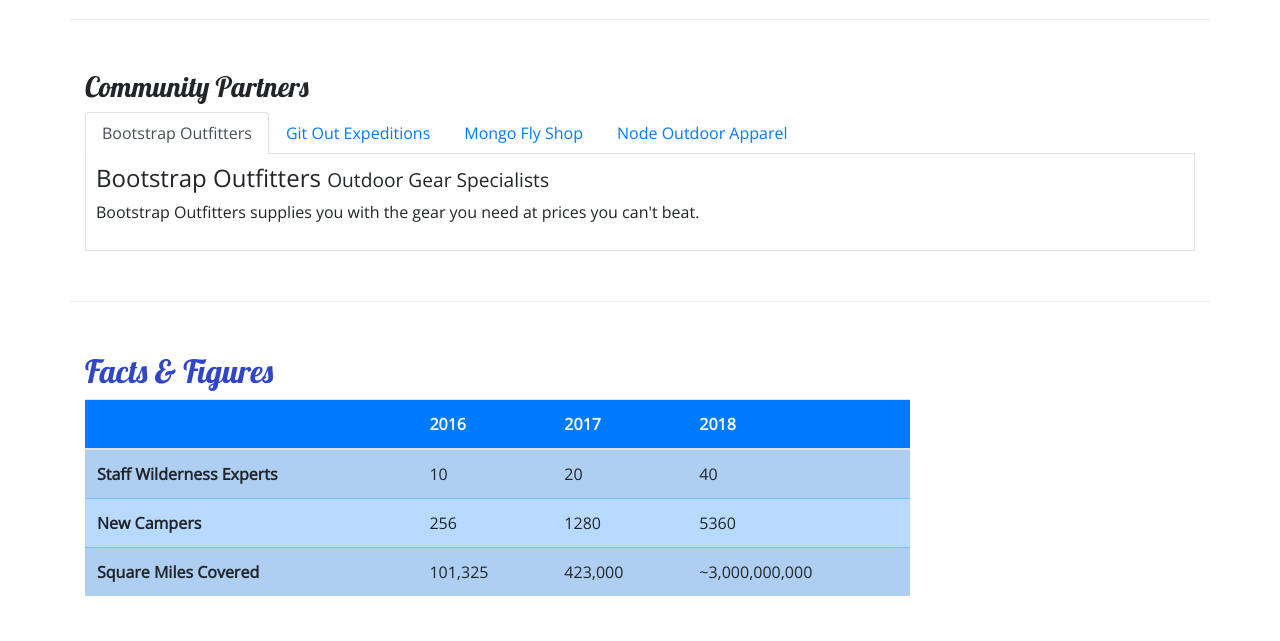
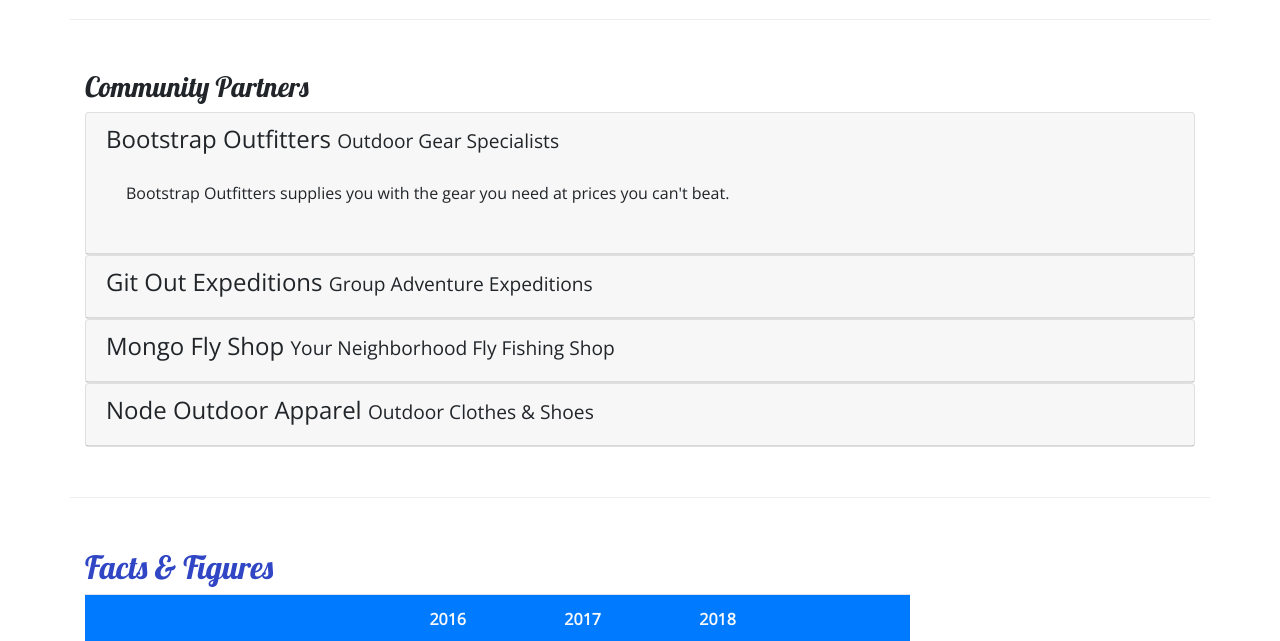
Before and after one commit to RyanBirtch/BootCampStrap, a website: page aboutus.html in a window 1280 px wide. Shown: the part 790-1431 px from the top of the page. Drawn offline with nearby package versions, Linux system fonts and the light colour scheme.

Commit message:
accordion

```diff
--- a/aboutus.html
+++ b/aboutus.html
@@ -98,34 +98,74 @@
         <div class="row row-content">
             <div class="col">
                 <h3>Community Partners</h3>
-                <ul class="nav nav-tabs">
-                    <li class="nav-item"><a href="#bootstrap" role="tab" data-toggle="tab" class="nav-link active">Bootstrap Outfitters</a></li>
-                    <li class="nav-item"><a href="#git" role="tab" data-toggle="tab" class="nav-link">Git Out Expeditions</a></li>
-                    <li class="nav-item"><a href="#mongo" role="tab" data-toggle="tab" class="nav-link">Mongo Fly Shop</a></li>
-                    <li class="nav-item"><a href="#node" role="tab" data-toggle="tab" class="nav-link">Node Outdoor Apparel</a></li>
-                </ul>
-                <div class="tab-content">
-                    <div role="tabpanel" class="tab-pane fade show active" id="bootstrap">
-                        <h4>Bootstrap Outfitters <small>Outdoor Gear Specialists</small></h4>
-                        <p class="d-none d-sm-block">Bootstrap Outfitters supplies you with the gear you need at prices you can't beat.</p>
+
+                <div id="accordion">
+                    <div class="card">
+                        <div role="tab" class="card-header">
+                            <h4>
+                                <a data-target="#bootstrap" data-toggle="collapse">
+                                    Bootstrap Outfitters <small>Outdoor Gear Specialists</small>
+                                </a>
+                            </h4>
+                            <div class="collapse show" id="bootstrap" data-parent="#accordion">
+                                <div class="card-body">
+                                    <p class="d-none d-sm-block">Bootstrap Outfitters supplies you with the gear you need at prices you can't beat.</p>
+                                </div>
+                            </div>
+
+
+                        </div>
                     </div>
-                    <div role="tabpanel" class="tab-pane fade " id="git">
-                        <h4>Git Out Expeditions <small>Group Adventure Expeditions</small></h4>
-                        <p class="d-none d-sm-block">Join Git Out Expeditions to explore new horizons with a group of other adventurers!</p>
+
+                    <div class="card">
+                        <div role="tab" class="card-header">
+                            <h4>
+                                <a class="collapsed" data-target="#git" data-toggle="collapse">
+                                    Git Out Expeditions <small>Group Adventure Expeditions</small>
+                                </a>
+                            </h4>
+                            <div class="collapse" id="git" data-parent="#accordion">
+                                <div class="card-body">
+                                    <p class="d-none d-sm-block">Join Git Out Expeditions to explore new horizons with a group of other adventurers!</p>
+                                </div>
+                            </div>
+                        </div>
                     </div>
-                    <div role="tabpanel" class="tab-pane fade " id="mongo">
-                        <h4>Mongo Fly Shop <small>Your Neighborhood Fly Fishing Shop</small></h4>
-                        <p class="d-none d-sm-block">Need a new fishing pole, a tacklebox, or flies of all kinds? Stop by Mongo Fly Shop.</p>
+
+                    <div class="card">
+                        <div role="tab" class="card-header">
+                            <h4>
+                                <a class="collapsed" data-target="#mongo" data-toggle="collapse">
+                                    Mongo Fly Shop <small>Your Neighborhood Fly Fishing Shop</small>
+                                </a>
+                            </h4>
+                            <div class="collapse" id="mongo" data-parent="#accordion">
+                                <div class="card-body">
+                                    <p class="d-none d-sm-block">Need a new fishing pole, a tacklebox, or flies of all kinds? Stop by Mongo Fly Shop.</p>
+                                </div>
+                            </div>
+                        </div>
                     </div>
-                    <div role="tabpanel" class="tab-pane fade" id="node">
-                        <h4>Node Outdoor Apparel <small>Outdoor Clothes & Shoes</small></h4>
-                        <p class="d-none d-sm-block">From polar fleeces to swimsuits, hiking boots to waders, a visit to Node will be sure to get you covered.</p>
+
+
+                    <div class="card">
+                        <div role="tab" class="card-header">
+                            <h4>
+                                <a class="collapsed" data-target="#node" data-toggle="collapse">
+                                    Node Outdoor Apparel <small>Outdoor Clothes & Shoes</small>
+                                </a>
+
+                            </h4>
+                        <div class="collapse" id="node" data-parent="#accordion">
+                            <div class="card-body">
+                                <p class="d-none d-sm-block">From polar fleeces to swimsuits, hiking boots to waders, a visit to Node will be sure to get you covered.</p>
+                            </div>
+                        </div>
                     </div>
 
 
 
-
-
+                    </div>
                 </div>
 
             </div>
--- a/css/styles.css
+++ b/css/styles.css
@@ -40,3 +40,16 @@ header h2{
     border-top: none;
     padding: 10px;
 }
+
+.nav-tabs .nav-item{
+    border-top-left-radius: .25rem;
+    border-top-right-radius: .25rem;
+    border-color: rgb(58, 58, 58);
+    border: 1px solid ;
+    background-color: #e9e9e9;
+}
+
+a, a:hover {
+    color: inherit;
+    text-decoration: none;
+}
```
Also changed, not shown: 1 other file.
